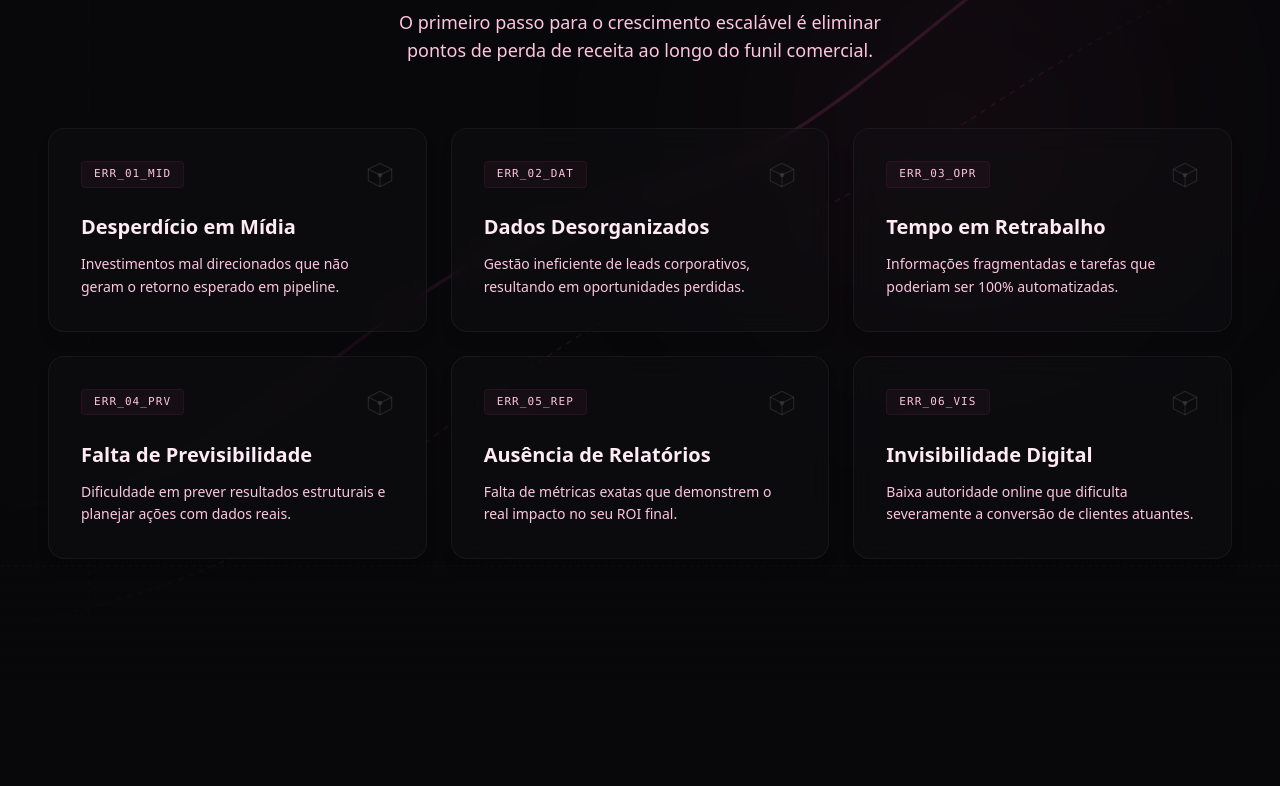
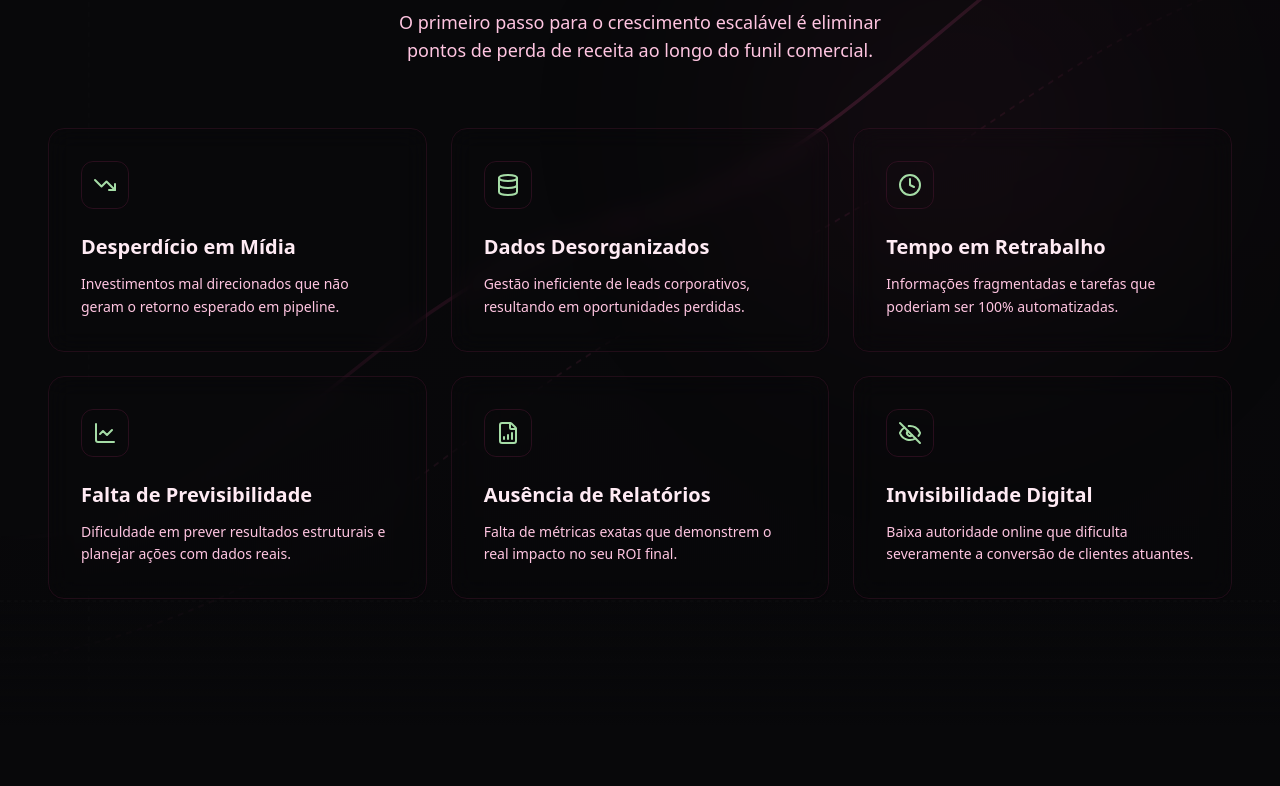
Before and after one commit to jooh44/site-vyrtech, a Next.js app: page / in a window 1280 px wide. Shown: the part 1000-1786 px from the top of the page. Built offline with nearby package versions, Linux system fonts and the light colour scheme.

Commit message:
style: replace ERR badges with intuitive green icons in problems section and restore green icons in cases

```diff
--- a/src/components/ui/CasesSection.tsx
+++ b/src/components/ui/CasesSection.tsx
@@ -16,7 +16,7 @@ const placeholders = [
         client: "Indústria Global",
         metric: "+215%",
         label: "ROAS em 90 dias",
-        icon: <TrendingUp className="w-6 h-6 text-[#6D2749]" />,
+        icon: <TrendingUp className="w-6 h-6 text-vyr-olive-light" />,
         desc: "Máquina de vendas automatizada substituindo a velha captação orgânica."
     },
     {
@@ -24,7 +24,7 @@ const placeholders = [
         client: "SaaS Enterprise",
         metric: "12k",
         label: "Leads Qualificados M/M",
-        icon: <Users className="w-6 h-6 text-[#6D2749]" />,
+        icon: <Users className="w-6 h-6 text-vyr-olive-light" />,
         desc: "Expansão internacional acelerada com base em análise de dados em tempo real."
     },
     {
@@ -32,7 +32,7 @@ const placeholders = [
         client: "Moda Premium",
         metric: "R$ 4M",
         label: "Faturamento Incremental",
-        icon: <BarChart3 className="w-6 h-6 text-[#6D2749]" />,
+        icon: <BarChart3 className="w-6 h-6 text-vyr-olive-light" />,
         desc: "Ecossistema de alta precisão desenhado para multiplicar o lucro das campanhas."
     }
 ];
--- a/src/components/ui/ProblemsSection.tsx
+++ b/src/components/ui/ProblemsSection.tsx
@@ -3,6 +3,7 @@
 import { useEffect, useRef } from "react";
 import gsap from "gsap";
 import { ScrollTrigger } from "gsap/ScrollTrigger";
+import { TrendingDown, Database, Clock, LineChart, FileBarChart, EyeOff } from "lucide-react";
 
 export function ProblemsSection() {
     const sectionRef = useRef<HTMLElement>(null);
@@ -11,32 +12,38 @@ export function ProblemsSection() {
         {
             id: "ERR_01_MID",
             title: "Desperdício em Mídia",
-            desc: "Investimentos mal direcionados que não geram o retorno esperado em pipeline."
+            desc: "Investimentos mal direcionados que não geram o retorno esperado em pipeline.",
+            icon: <TrendingDown className="w-6 h-6 text-vyr-olive-light" />
         },
         {
             id: "ERR_02_DAT",
             title: "Dados Desorganizados",
-            desc: "Gestão ineficiente de leads corporativos, resultando em oportunidades perdidas."
+            desc: "Gestão ineficiente de leads corporativos, resultando em oportunidades perdidas.",
+            icon: <Database className="w-6 h-6 text-vyr-olive-light" />
         },
         {
             id: "ERR_03_OPR",
             title: "Tempo em Retrabalho",
-            desc: "Informações fragmentadas e tarefas que poderiam ser 100% automatizadas."
+            desc: "Informações fragmentadas e tarefas que poderiam ser 100% automatizadas.",
+            icon: <Clock className="w-6 h-6 text-vyr-olive-light" />
         },
         {
             id: "ERR_04_PRV",
             title: "Falta de Previsibilidade",
-            desc: "Dificuldade em prever resultados estruturais e planejar ações com dados reais."
+            desc: "Dificuldade em prever resultados estruturais e planejar ações com dados reais.",
+            icon: <LineChart className="w-6 h-6 text-vyr-olive-light" />
         },
         {
             id: "ERR_05_REP",
             title: "Ausência de Relatórios",
-            desc: "Falta de métricas exatas que demonstrem o real impacto no seu ROI final."
+            desc: "Falta de métricas exatas que demonstrem o real impacto no seu ROI final.",
+            icon: <FileBarChart className="w-6 h-6 text-vyr-olive-light" />
         },
         {
             id: "ERR_06_VIS",
             title: "Invisibilidade Digital",
-            desc: "Baixa autoridade online que dificulta severamente a conversão de clientes atuantes."
+            desc: "Baixa autoridade online que dificulta severamente a conversão de clientes atuantes.",
+            icon: <EyeOff className="w-6 h-6 text-vyr-olive-light" />
         }
     ];
 
@@ -138,7 +145,7 @@ export function ProblemsSection() {
                     {problems.map((prob, idx) => (
                         <div
                             key={idx}
-                            className="problem-card relative bg-vyr-surface/40 backdrop-blur-md border border-white/5 p-8 rounded-2xl hover:bg-vyr-surface hover:border-vyr-wine/40 transition-all duration-500 group overflow-hidden shadow-lg"
+                            className="problem-card relative bg-transparent backdrop-blur-md border border-[#4A1731]/40 p-8 rounded-2xl hover:bg-transparent hover:border-[#6D2749] transition-all duration-500 group overflow-hidden"
                         >
                             {/* Abstract Tech Grid inside Card */}
                             <div className="absolute inset-0 bg-[linear-gradient(to_right,#ffffff05_1px,transparent_1px),linear-gradient(to_bottom,#ffffff05_1px,transparent_1px)] bg-[size:24px_24px] rounded-2xl opacity-0 group-hover:opacity-100 transition-opacity duration-700 pointer-events-none" />
@@ -147,19 +154,8 @@ export function ProblemsSection() {
                             <div className="absolute top-0 left-0 w-0 h-[3px] bg-gradient-to-r from-vyr-wine to-[#6D2749] group-hover:w-full transition-all duration-700 ease-out" />
 
                             <div className="flex justify-between items-start mb-6 relative z-10 w-full">
-                                <div className="font-mono text-[11px] tracking-widest text-vyr-wine-light font-medium bg-vyr-wine/10 px-3 py-1 rounded border border-vyr-wine/20">
-                                    {prob.id}
-                                </div>
-
-                                {/* Abstract Geometry instead of Generic Icon */}
-                                <div className="text-white/10 group-hover:text-vyr-wine-light/30 transition-colors duration-500">
-                                    <svg width="28" height="28" viewBox="0 0 24 24" fill="none" xmlns="http://www.w3.org/2000/svg">
-                                        <path d="M12 2L2 7V17L12 22L22 17V7L12 2Z" stroke="currentColor" strokeWidth="1" strokeLinejoin="round" />
-                                        <path d="M12 22V12" stroke="currentColor" strokeWidth="1" strokeLinejoin="round" />
-                                        <path d="M12 12L2 7" stroke="currentColor" strokeWidth="1" strokeLinejoin="round" />
-                                        <path d="M12 12L22 7" stroke="currentColor" strokeWidth="1" strokeLinejoin="round" />
-                                        <circle cx="12" cy="12" r="2" fill="currentColor" />
-                                    </svg>
+                                <div className="w-12 h-12 rounded-xl bg-transparent flex items-center justify-center border border-[#4A1731]/50 group-hover:border-[#6D2749] transition-all duration-500">
+                                    {prob.icon}
                                 </div>
                             </div>
 
```
